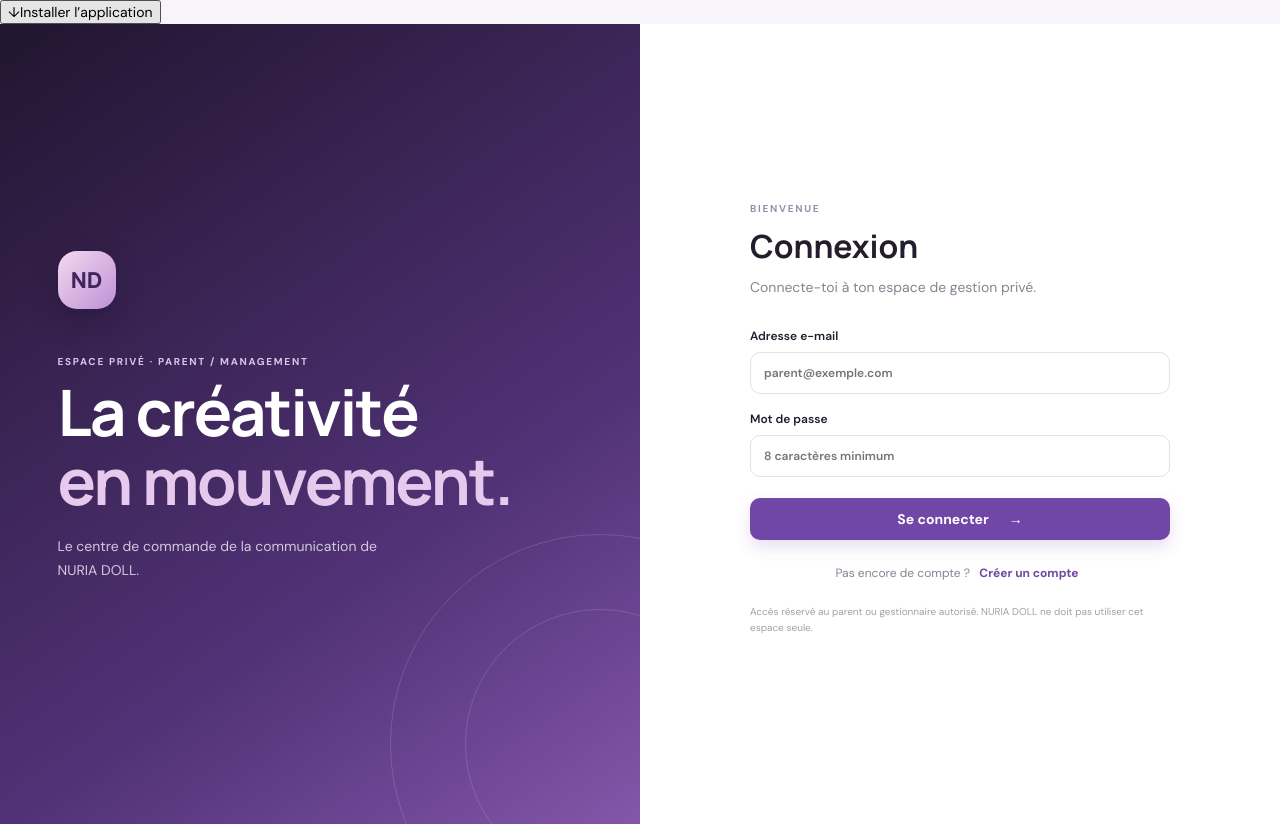
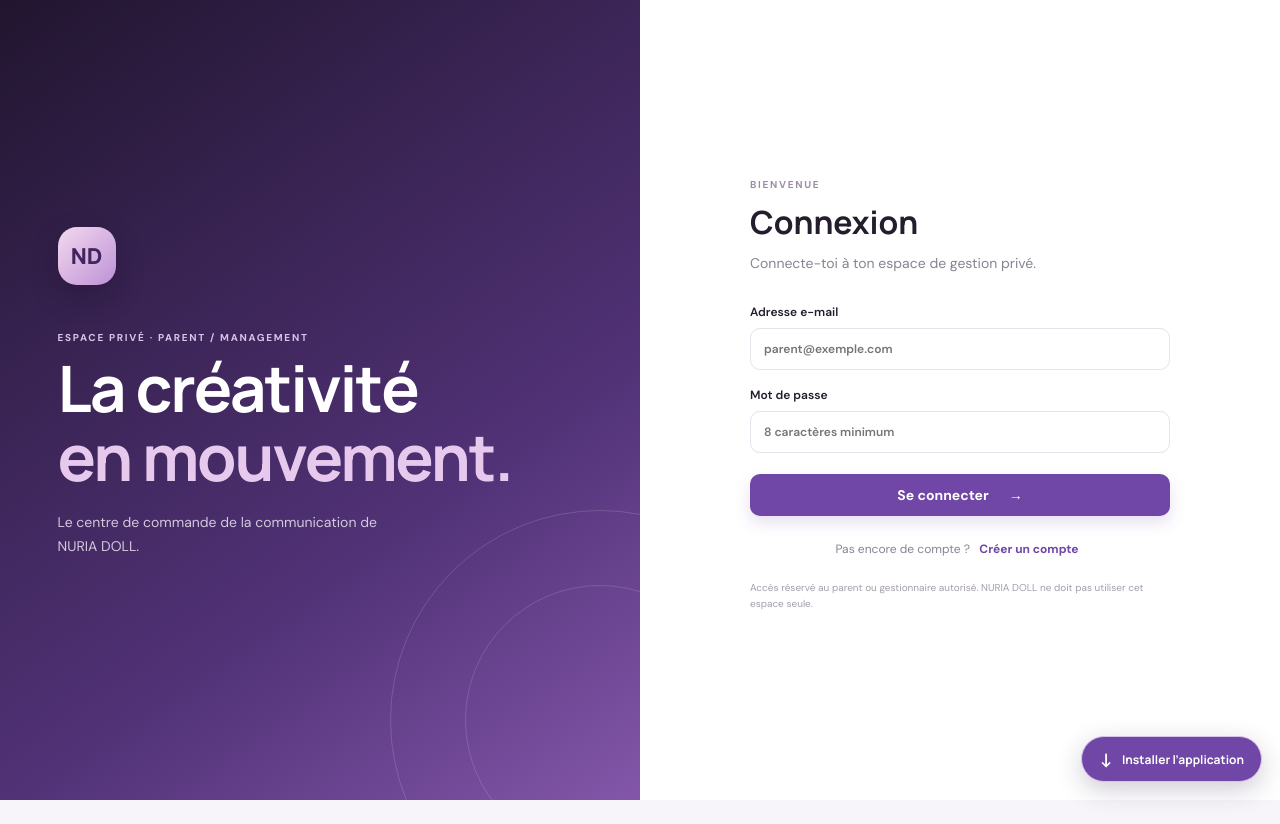
Before and after one commit to lmtybeatz/nuria-doll-ai-manager, a plain HTML site: page index.html in a window 1280 px wide. After the commit the page ends 800 px from the top, so only its background shows below. Drawn offline with nearby package versions, Linux system fonts and the light colour scheme; a script that the page names is missing.

Commit message:
Ajouter le style du bouton d’installation PWA

```diff
--- a/styles.css
+++ b/styles.css
@@ -214,3 +214,22 @@
   .social-card-top{align-items:flex-start;flex-direction:column}
   .social-card-youtube .social-card-top{align-items:center;flex-direction:row}
 }
+
+
+/* Installation PWA — bouton accessible depuis l'écran de connexion et le tableau de bord */
+.pwa-install-button{
+  position:fixed;right:18px;bottom:18px;z-index:1000;
+  display:inline-flex;align-items:center;justify-content:center;gap:9px;
+  min-height:46px;padding:0 17px;border:1px solid #d9c5eb;border-radius:999px;
+  background:#7047a6;color:#fff;box-shadow:0 8px 26px rgba(42,24,62,.22);
+  font:700 12px Manrope,'DM Sans',sans-serif;cursor:pointer;
+  transition:transform .18s ease,box-shadow .18s ease,background .18s ease;
+}
+.pwa-install-button span:first-child{font-size:19px;line-height:1}
+.pwa-install-button:hover{background:#5d388f;transform:translateY(-2px);box-shadow:0 11px 30px rgba(42,24,62,.28)}
+.pwa-install-button:focus-visible{outline:3px solid #c9a9e6;outline-offset:3px}
+.pwa-install-button[hidden]{display:none!important}
+@media(max-width:760px){
+  .pwa-install-button{right:12px;bottom:12px;min-height:44px;padding:0 14px;font-size:11px}
+}
+@media(prefers-reduced-motion:reduce){.pwa-install-button{transition:none}}
```
